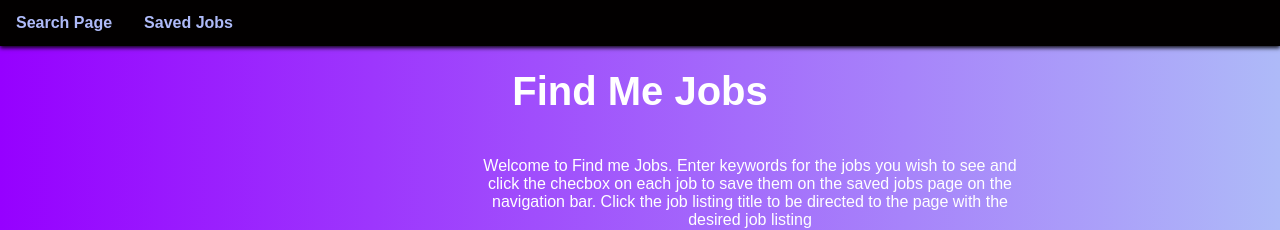
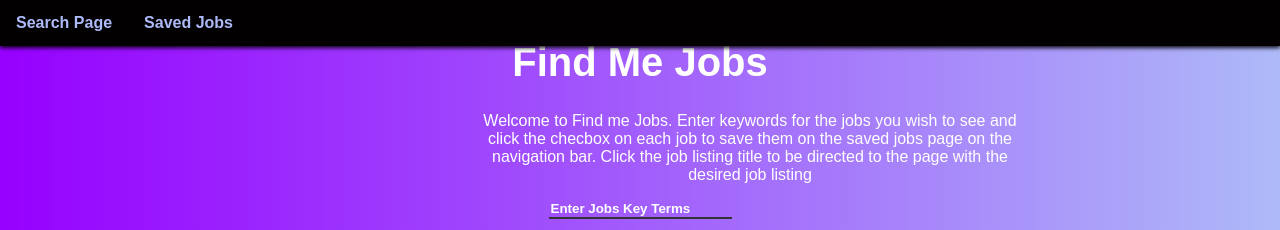
Before and after one commit to awk20/Job-Search, a React (Create React App) app: page / in a window 1280 px wide. Shown: the top 230 px of the page. Built offline with nearby package versions, Linux system fonts and the light colour scheme; no server answers; the HTML template or start-up script is replaced by a standard one; a web font is replaced by a local one.

Commit message:
should deploy now.

```diff
--- a/src/components/SearchBar.js
+++ b/src/components/SearchBar.js
@@ -2,14 +2,6 @@ import { useState, useEffect } from 'react'
 import axios from "axios"
 
 export default function SearchBar({savedJobs, setSavedJobs}) {
-    // useState for fading in of text
-    const [fadeIn, setFadeIn] = useState(false)
-
-    useEffect(() => {
-        setTimeout(() => {
-            setFadeIn(true)
-        }, 100)
-    }, []);
 
     // States to hold the job data frome the Adzuna API and
     // to hold the keyword search terms as well
@@ -38,9 +30,6 @@ export default function SearchBar({savedJobs, setSavedJobs}) {
     const [stateSelected, setStateSelected] = useState('');
 
     // Const variables for the url and key
-    const apiUrl = "https://api.adzuna.com/v1/api/jobs/us/search/1"
-    const apiKey = "ad4158df54e96a636f983b3a5ce1a300"
-    const appId = "079dfac3"
 
     // Goes inside of axios.get()
     // `https://api.adzuna.com/v1/api/jobs/us/search/1?app_id=079dfac3&app_key=ad4158df54e96a636f983b3a5ce1a300&results_per_page=30&what=${searchTerms}&full_time=${fullTime}&sort_by=salary&salary_min=${minSalary}`
@@ -69,7 +58,7 @@ export default function SearchBar({savedJobs, setSavedJobs}) {
             }
         }
         searchJobs()
-    }, [searchTerms, minSalary, fullTime])
+    }, [searchTerms, minSalary, fullTime, stateSelected])
 
     // Function to set the search terms every time input tag is changed
     const handleSearchChange = (event) => {
@@ -113,9 +102,7 @@ export default function SearchBar({savedJobs, setSavedJobs}) {
     // Render component by mapping job id and title to screen when search terms change
     return (
         <>
-            <div className={`title-container ${fadeIn ? 'fadeIn' : ''}`}>
                 <h1 className="title">Find Me Jobs</h1>
-            </div>
             <div>
                 <p className="app-desc">
                     Welcome to Find me Jobs. Enter keywords for the jobs you wish to see
```
